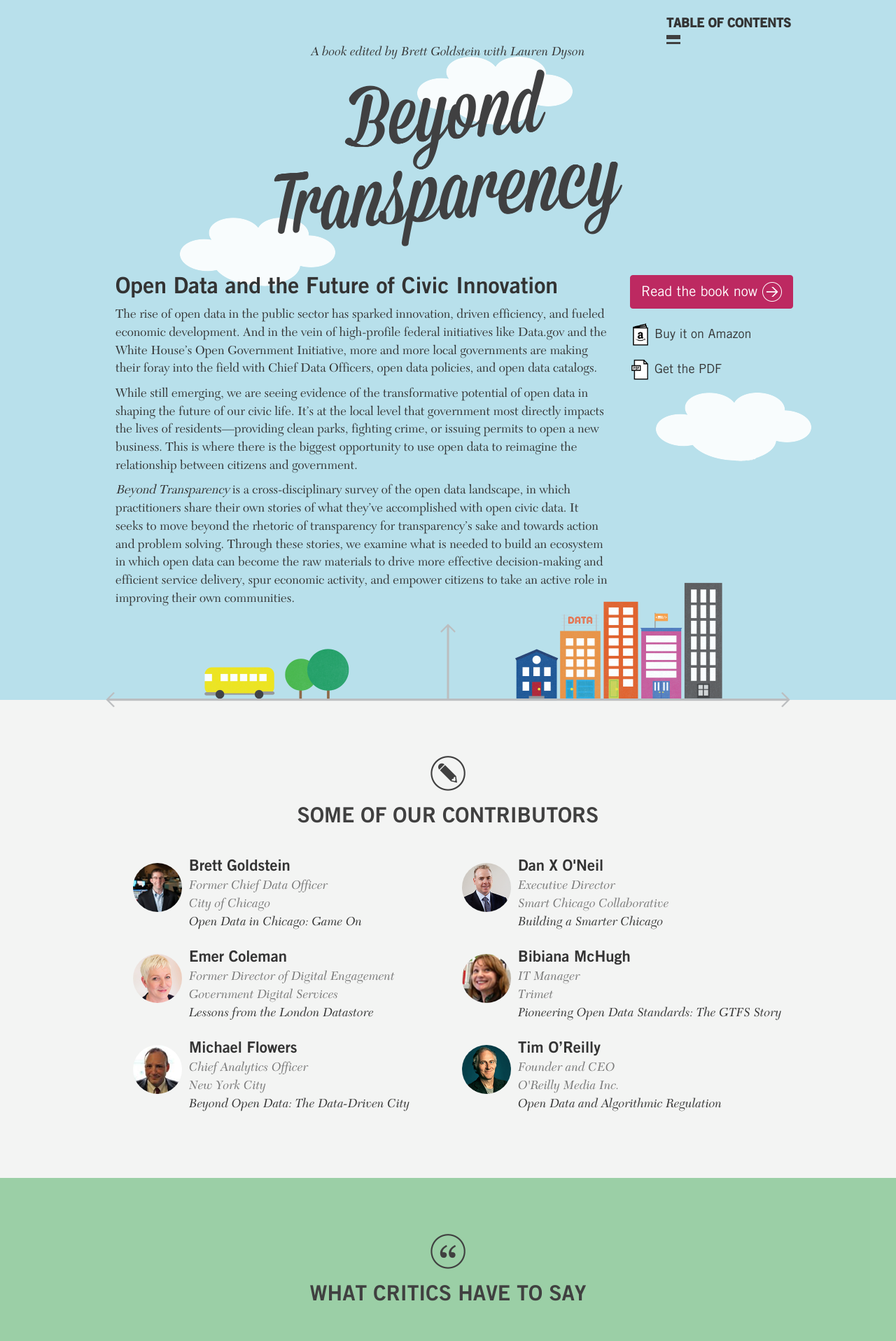
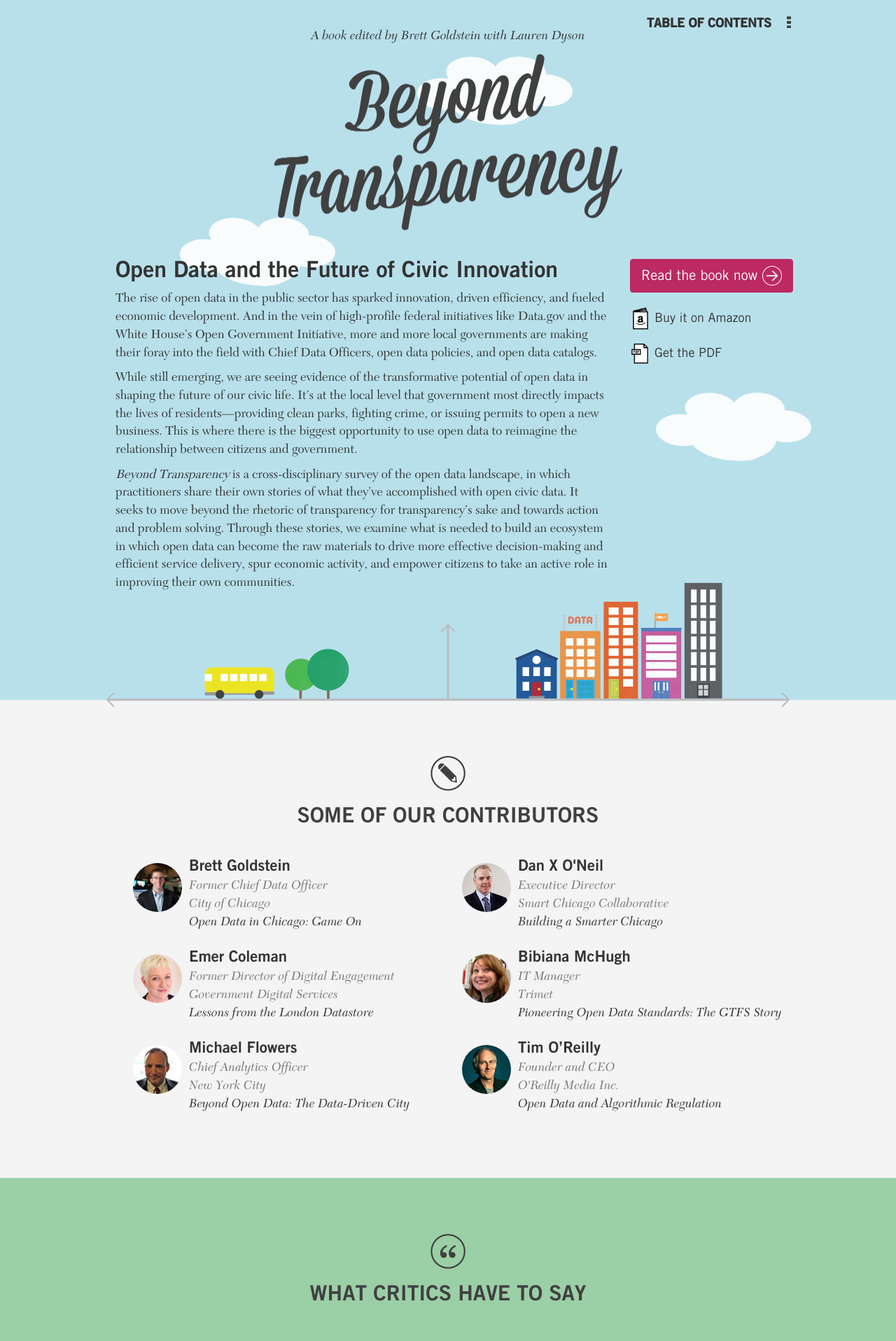
Before and after one commit to codeforamerica/beyondtransparency, a Jekyll site: the page built from index.html, in a window 1280 px wide. Shown: the top 1916 px of the page at 70% size. Built offline with Jekyll 4.4.1, drawn with Linux system fonts in a browser that asks for light colours; nearby versions of some CDN libraries; some web fonts are replaced; Markdown is read by kramdown in place of the engine named in the settings.

Commit message:
Updated the menu button on the homepage

```diff
--- a/css/main.css
+++ b/css/main.css
@@ -45,15 +45,19 @@
 }
 .navbar-nav .menu-btn{
   margin-top:22px;
+  width: 300px;
 }
-div.menu-bar .menu-btn span.menu-icon {
-  background: url('/images/menu_icon_sprite.png') no-repeat;
+div.menu-bar .menu-btn.menu-icon {
+  background-image: url('/images/menu_icon_sprite.png');
+  background-repeat: no-repeat;
+  background-position-x: 200px;
   display: block;
-  width: 20px;
-  height: 15px;
+  background-size: 20px;
+  height: 18px;
+  padding-right: 28px;
 }
-div.menu-bar .menu-btn span.menu-icon:hover {
-  background-position: 0px -30px;
+div.menu-bar .menu-btn.menu-icon:hover {
+  background-position-y: 18px;
 }
 
 .navbar-brand{
--- a/index.html
+++ b/index.html
@@ -13,7 +13,7 @@
 
     <div class="content">
       <div class="menu-bar">
-        <div class="menu-btn pull-right">Table of Contents <span class="menu-icon"></span></div>
+        <div class="menu-btn pull-right menu-icon">Table of Contents</div>
       </div>
 
       <div class="byline clear">A book edited by Brett Goldstein with Lauren Dyson</div>
```
Also changed, not shown: images/menu_icon_sprite.png.
